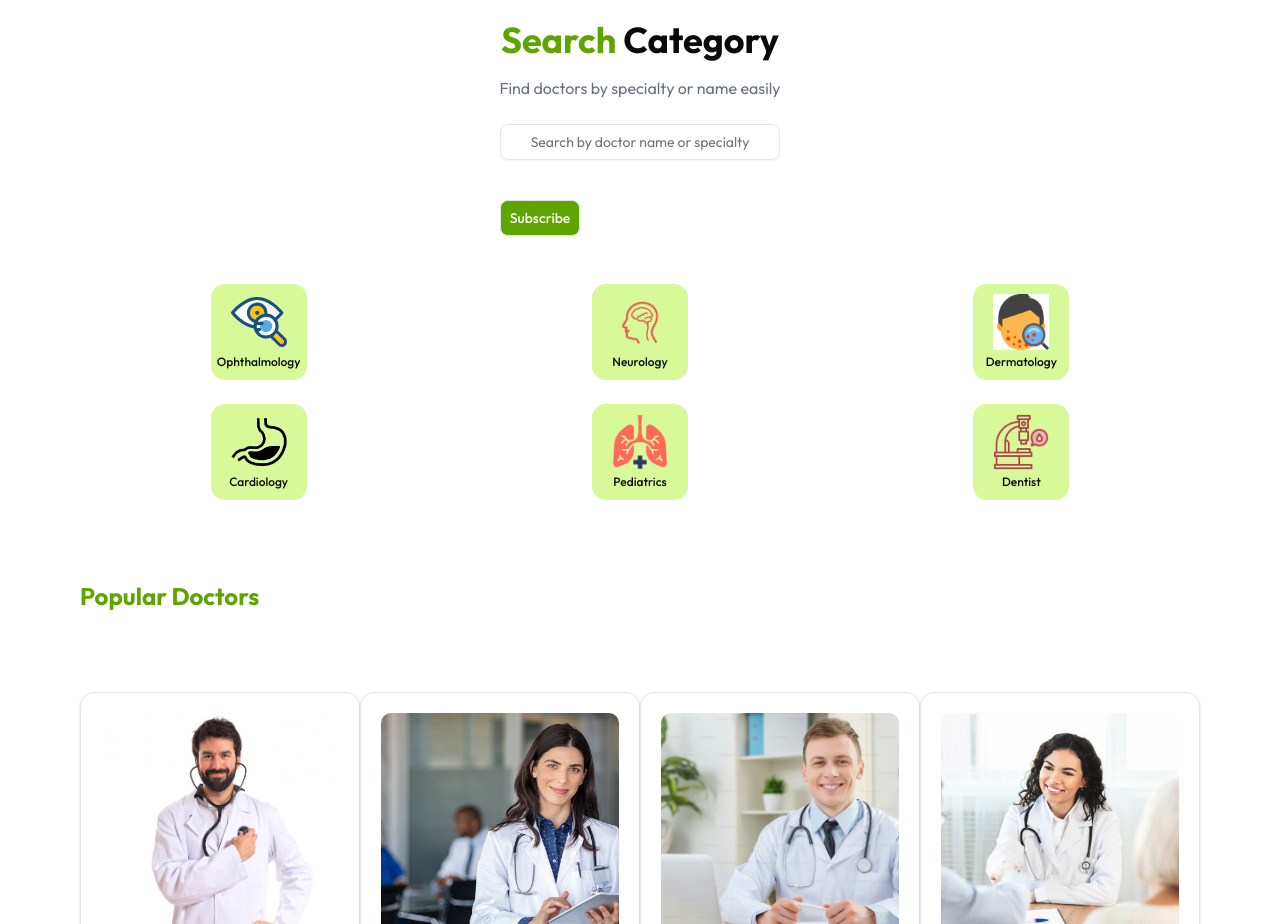
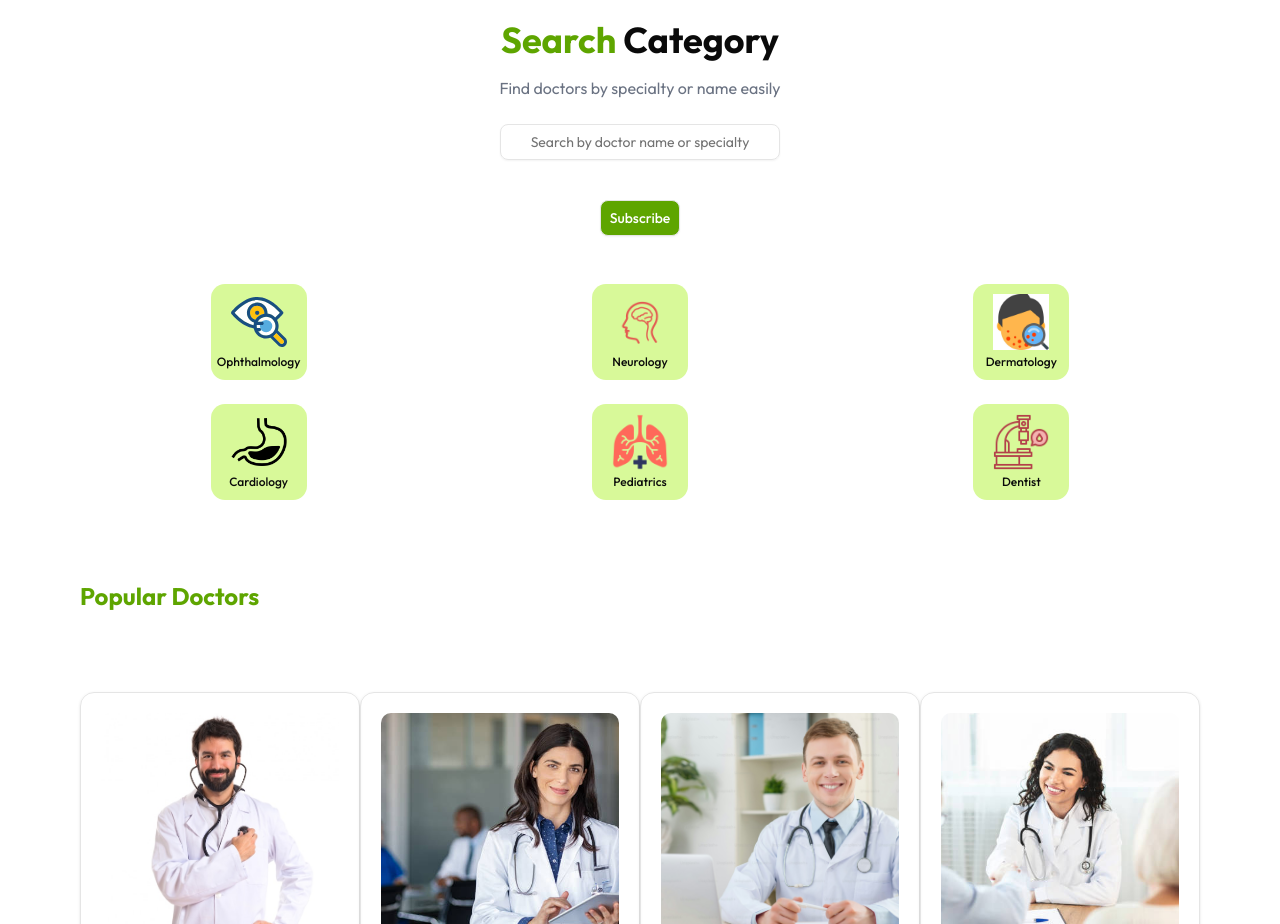
Before and after one commit to zaynab-abdallah/doctor-appointment-, a Next.js app: page / in a window 1280 px wide. Shown: the part 840-1764 px from the top of the page. Built offline with nearby package versions, Linux system fonts and the light colour scheme; no server answers.

Commit message:
Update CategorySearch.jsx

```diff
--- a/components/_components/CategorySearch.jsx
+++ b/components/_components/CategorySearch.jsx
@@ -32,7 +32,7 @@
         <p className="text-gray-500 mb-6 text-center max-w-lg">
           Find doctors by specialty or name easily
         </p>
-        <div className="flex flex-col gap-10">
+        <div className="flex flex-col items-center gap-10">
         <div className="flex w-70 max-w-md">
           <Input
             placeholder="Search by doctor name or specialty"
```
